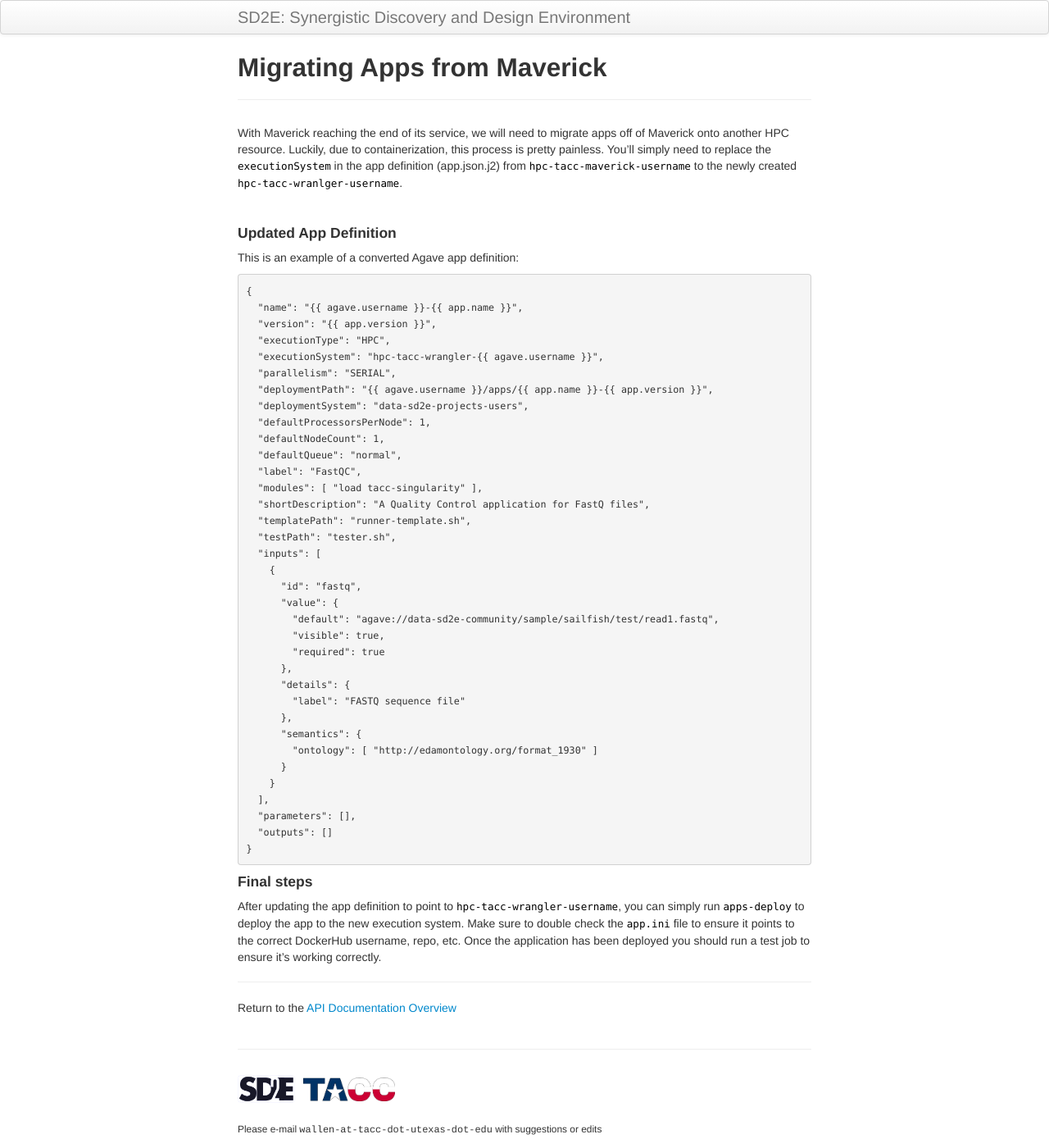
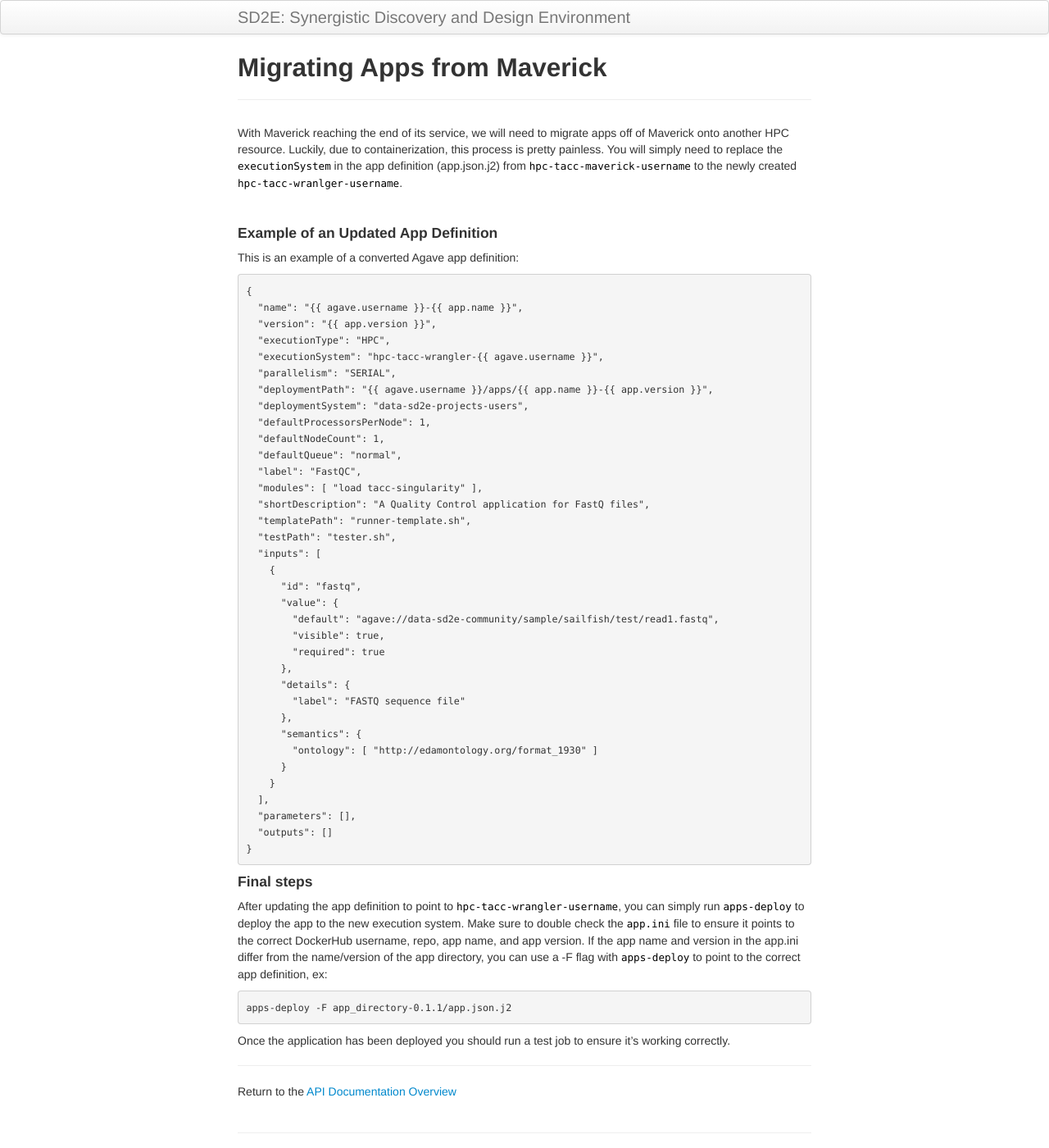
Before and after one commit to SD2E/api-user-guide, a Jekyll site: the page built from docs/03.migrate_from_maverick.md, in a window 1280 px wide and 1400 px high. Shown: the whole window at 82% size. Built offline with Jekyll 4.4.1, drawn with Linux system fonts in a browser that asks for light colours.

Commit message:
adding example with -F flag to help with app.ini/app directory conflicts

````diff
--- a/docs/03.migrate_from_maverick.md
+++ b/docs/03.migrate_from_maverick.md
@@ -4,11 +4,11 @@ title: Migrating Apps from Maverick
 tagline:
 ---
 
-With Maverick reaching the end of its service, we will need to migrate apps off of Maverick onto another HPC resource. Luckily, due to containerization, this process is pretty painless. You'll simply need to replace the `executionSystem` in the app definition (app.json.j2) from `hpc-tacc-maverick-username` to the newly created `hpc-tacc-wranlger-username`.
+With Maverick reaching the end of its service, we will need to migrate apps off of Maverick onto another HPC resource. Luckily, due to containerization, this process is pretty painless. You will simply need to replace the `executionSystem` in the app definition (app.json.j2) from `hpc-tacc-maverick-username` to the newly created `hpc-tacc-wranlger-username`.
 
 
 <br>
-#### Updated App Definition
+#### Example of an Updated App Definition
 
 This is an example of a converted Agave app definition:
 {% raw %}
@@ -52,7 +52,11 @@ This is an example of a converted Agave app definition:
 {% endraw %}
 
 #### Final steps
-After updating the app definition to point to `hpc-tacc-wrangler-username`, you can simply run `apps-deploy` to deploy the app to the new execution system. Make sure to double check the `app.ini` file to ensure it points to the correct DockerHub username, repo, etc. Once the application has been deployed you should run a test job to ensure it's working correctly.
+After updating the app definition to point to `hpc-tacc-wrangler-username`, you can simply run `apps-deploy` to deploy the app to the new execution system. Make sure to double check the `app.ini` file to ensure it points to the correct DockerHub username, repo, app name, and app version. If the app name and version in the app.ini differ from the name/version of the app directory, you can use a -F flag with `apps-deploy` to point to the correct app definition, ex:
+```
+apps-deploy -F app_directory-0.1.1/app.json.j2
+```
+Once the application has been deployed you should run a test job to ensure it's working correctly.
 
 
 
````
